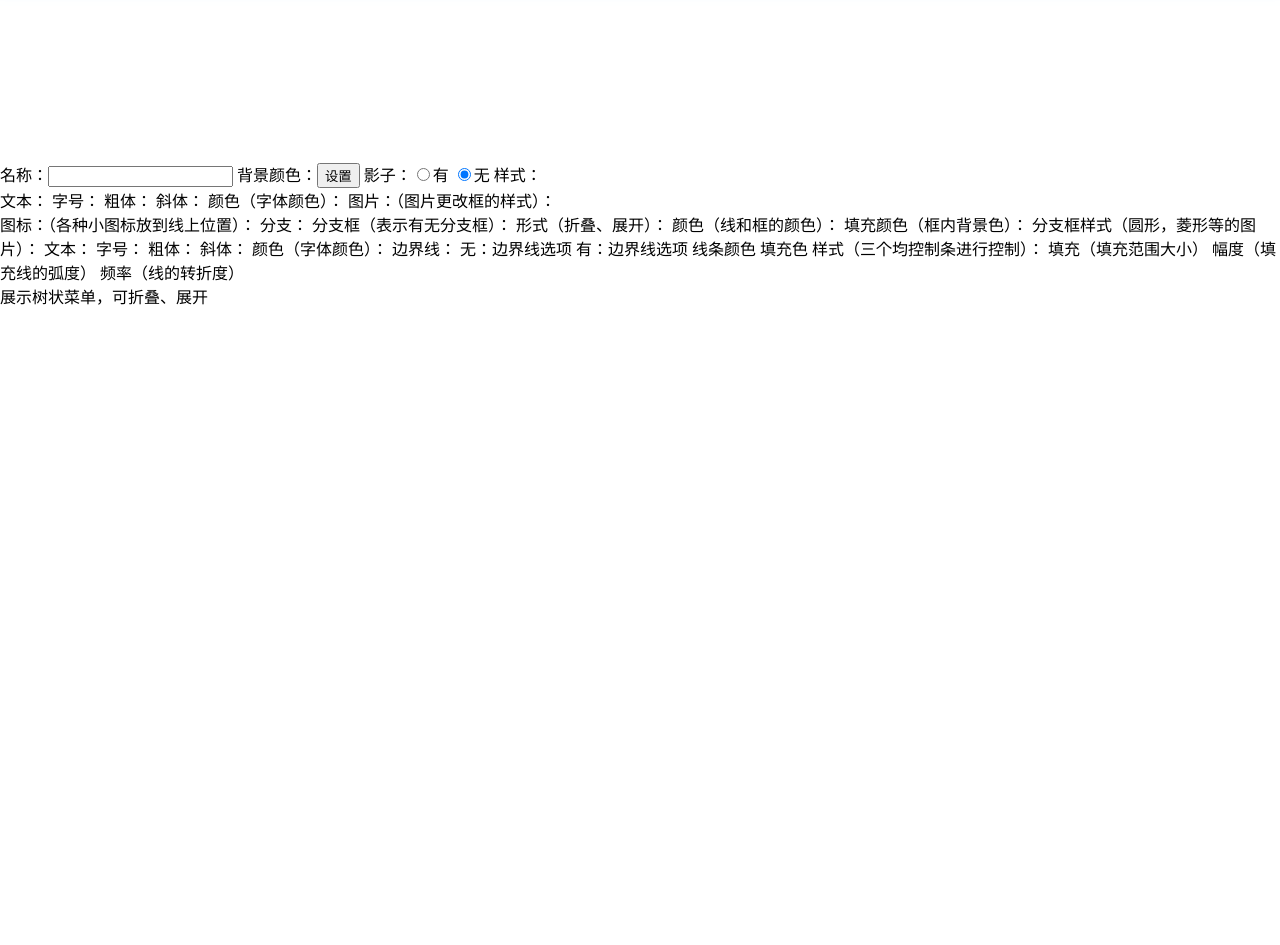
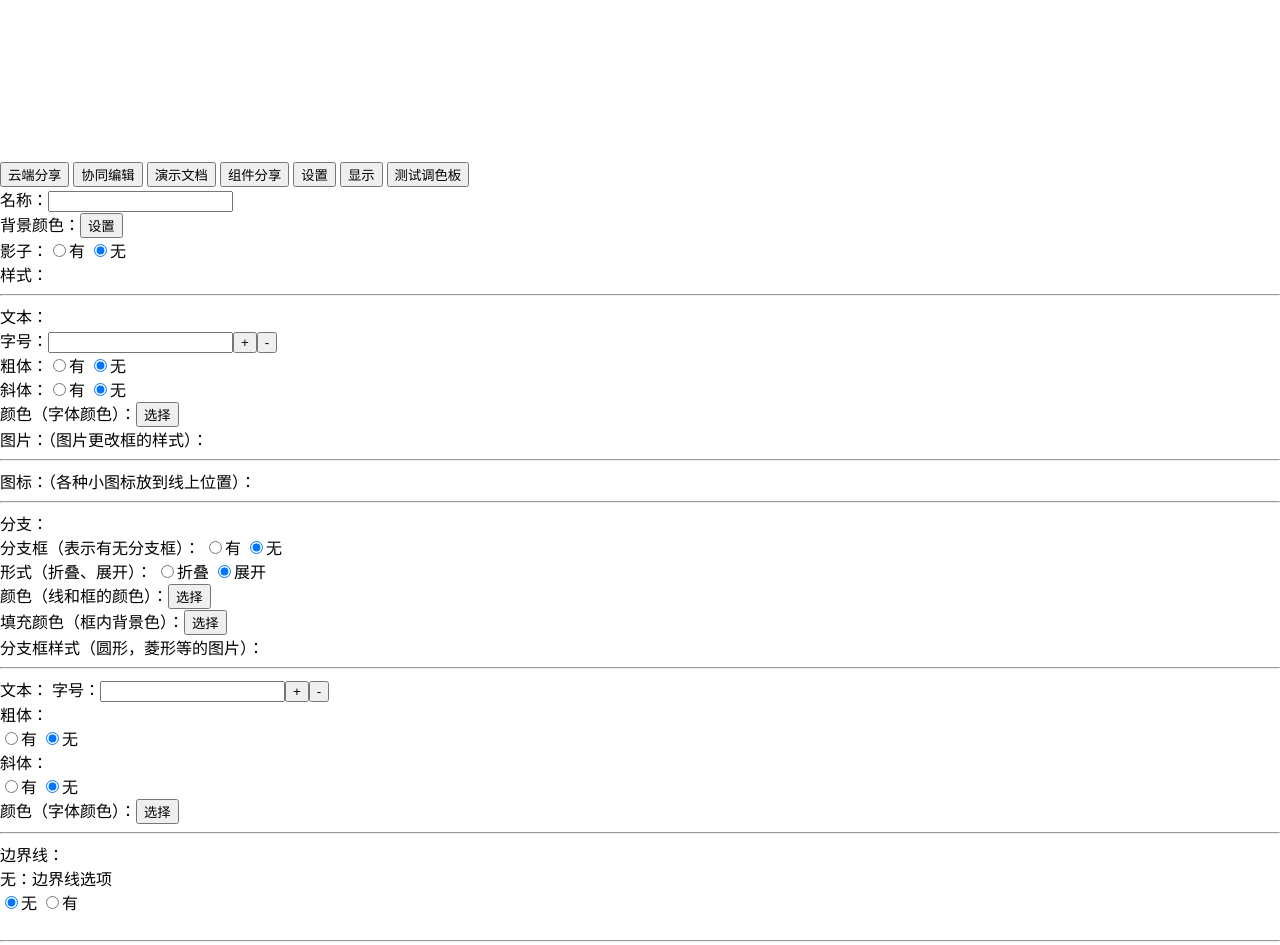
Before and after one commit to lejoying/ibrainstroms, a plain HTML site: page web/testfile/testcolor.html in a window 1280 px wide. Shown: the part 66-1011 px from the top of the page. Before the commit the page ends 800 px from the top, so only its background shows below. Drawn offline with Linux system fonts and the light colour scheme.

Commit message:
1.2update

```diff
--- a/web/static/js/mousedrag.js
+++ b/web/static/js/mousedrag.js
@@ -71,7 +71,7 @@ $(document).ready(function () {
 
     //展示树状菜单
     $(function(){
-        $("#btn_bianli").click(function(){
+        $("#menu").click(function(){
             var showlist=$("<ul></ul>");
             showall(menulist.menulist,showlist);
             $("#div_menu").append(showlist);
--- a/web/testfile/color.js
+++ b/web/testfile/color.js
@@ -1,31 +1,35 @@
 $(document).ready(function() {
     ShowColorControl("test");
+});
 //绑定控件 调用此函数实现调用调色板
 function ShowColorControl(controlId)
 {
     $("#" + controlId).bind("click", OnDocumentClick);
 }
 //<div id="colorpanel" style="position:absolute;display:none;width:253px;height:177px;"></div> 在页面中加载此HTML
-    var ColorHex = new Array('00', '33', '66', '99', 'CC', 'FF');
-    var SpColorHex = new Array('FF0000', '00FF00', '0000FF', 'FFFF00', '00FFFF', 'FF00FF');
-    var current = null;
+var ColorHex = new Array('00', '33', '66', '99', 'CC', 'FF')
+var SpColorHex = new Array('FF0000', '00FF00', '0000FF', 'FFFF00', '00FFFF', 'FF00FF')
+var current = null
 
 //初始化调色板
 function initPanel() {
-        var colorTable = '';
-        for (var i = 0; i < 2; i++) {
-            for (var j = 0; j < 6; j++) {
+    var colorTable = ''
+    for (i = 0; i < 2; i++) {
+        for (j = 0; j < 6; j++) {
             colorTable = colorTable + '<tr style="height:12px;">'
             colorTable = colorTable + '<td  style="width=11px;height:12px;background-color:#000000">'
+
             if (i == 0) {
                 colorTable = colorTable + '<td style="width=11px;height:12px;background-color:#' + ColorHex[j] + ColorHex[j] + ColorHex[j] + '">'
             }
             else {
                 colorTable = colorTable + '<td style="width=11px;height:12px;background-color:#' + SpColorHex[j] + '">'
             }
+
+
             colorTable = colorTable + '<td style="width=11px;height:12px;background-color:#000000">'
-                for (var k = 0; k < 3; k++) {
-                    for (var l = 0; l < 6; l++) {
+            for (k = 0; k < 3; k++) {
+                for (l = 0; l < 6; l++) {
                     colorTable = colorTable + '<td style="width=11px;height:12px;background-color:#' + ColorHex[k + i * 3] + ColorHex[l] + ColorHex[j] + '">'
                 }
             }
@@ -88,7 +92,9 @@ $(document).ready(function() {
 }
 
 var targetElement = null;
+
 function OnDocumentClick(event) {
+
     var e = $.event.fix(event);
     var srcElement = e.target;
 //    if (srcElement.alt == "clrDlg") {
@@ -96,6 +102,7 @@ $(document).ready(function() {
     DisplayClrDlg(true, e);
 //    }
 //    else {
+
 //        while (srcElement && srcElement.id != "colorpanel") {
 //            srcElement = srcElement.parentElement;
 //        }
@@ -135,7 +142,6 @@ $(document).ready(function() {
 $(document).ready(function() {
     initPanel();
 });
-
 //RGB转十六进制颜色值
 function zero_fill_hex(num, digits) {
     var s = num.toString(16);
@@ -151,6 +157,5 @@ $(document).ready(function() {
     var ds = rgb.split(/\D+/);
     var decimal = Number(ds[1]) * 65536 + Number(ds[2]) * 256 + Number(ds[3]);
     return "#" + zero_fill_hex(decimal, 6);
+
 }
-
-});
--- a/web/testfile/testcolor.html
+++ b/web/testfile/testcolor.html
@@ -1,29 +1,11 @@
 <!DOCTYPE html>
 <html>
 <head>
-    <link rel="stylesheet" href="\static\css\index.css">
-    <!--<SCRIPT language=javascript type=text/javascript>
-        function changeBGcolor1(whattoselect1){
-            var color3=ColorPanel1.ChooseColorDlg();
-            textAout1.style.backgroundColor=color3;
-        }
-        function changeFcolor1(whatFtosel1){
-            var color4=ColorPanel1.ChooseColorDlg();
-            textAout1.style.color=color4;
-        }
-    </SCRIPT>-->
+    <link rel="stylesheet" href="..\static\css\index.css">
 </head>
 <body>
 <header class="hide1">
-    <img class="logo" src="static/images/images_logo.png" />
-    <div>
-    <input type="button" value="云端分享" >
-    <input type="button" value="协同编辑" >
-    <input type="button" value="演示文档" >
-    <input type="button" value="组件分享" >
-    <input type="button" value="设置" >
-    <input type="button" value="显示" >
-    </div>
+    <img class="logo" src="../static/images/images_logo.png" />
     <!--<div class="title">-->
         <!--奇思妙想-->
     <!--</div>-->
@@ -33,11 +15,8 @@
         Your browser does not support the HTML5 canvas tag.
     </canvas>
 </div>
-    　　<div id="colorpanel"style="position:absolute;display:none;width:253px;height:177px;">
-    <input type="button" id="test" value="测试调色板">
-    </div>
-<script src="\testfile\color.js"></script>
-<script src="..\static\js\jquery.min.js"></script>
+<script src="../testfile/color.js"></script>
+<script src="../static/js/jquery.min.js"></script>
 
 <!--
 <script src="\static\js\Box2dWeb-2.1.a.3.js"></script>
@@ -52,50 +31,82 @@
 <script src="\static\js\index.js"></script>
 <script src="\static\js\mapdata.js"></script>
 -->
+<div>
+    <input type="button" value="云端分享" >
+    <input type="button" value="协同编辑" >
+    <input type="button" value="演示文档" >
+    <input type="button" value="组件分享" >
+    <input type="button" value="设置" >
+    <input type="button" value="显示" >
+    <input type="button" id="test" value="测试调色板">
+</div>
 <!--设置按钮（没有选择任何节点）-->
-<div>
-名称：<input type="text" id="file_name">
-背景颜色：<input type="button" id="background_color"value="设置">
+<div class="setting_file" >
+名称：<input type="text" id="file_name"><br>
+背景颜色：<input type="button" id="background_color"value="设置"><br>
 影子：<input type="radio"name="select" value="with">有
-      <input type="radio" name="select" value="without" checked="checked">无
-样式：
+      <input type="radio" name="select" value="without" checked="checked">无<br>
+样式：<br>
 </div>
+<hr>
 <!--设置（选择根节点）-->
-<div>
+<div class="setting_parentNode">
+文本：<br>
+    字号：<input type="text"id="word_size"><button>+</button><button>-</button><br>
+    粗体：<input type="radio"name="bold" value="with">有
+    <input type="radio" name="bold" value="without" checked="checked">无<br>
+    斜体：<input type="radio"name="italics" value="with">有
+    <input type="radio" name="italics" value="without" checked="checked">无<br>
+    颜色（字体颜色）：<input type="button" id="color" value="选择"><br>
+图片：（图片更改框的样式）：<br>
+</div>
+<hr>
+<!--设置（选择子节点）-->
+<div class="setting_childNode">
+图标：（各种小图标放到线上位置）：<br>
+    <hr>
+分支：<br>
+    分支框（表示有无分支框）：
+    <input type="radio"name="bobranch_box" value="with">有
+    <input type="radio" name="bobranch_box" value="without" checked="checked">无<br>
+    形式（折叠、展开）：
+    <input type="radio"name="shape" value="with">折叠
+    <input type="radio" name="shape" value="without" checked="checked">展开<br>
+    颜色（线和框的颜色）：<input type="button" id="color1" value="选择"><br>
+    填充颜色（框内背景色）：<input type="button" id="color2" value="选择"><br>
+    分支框样式（圆形，菱形等的图片）：<br>
+    <hr>
 文本：
-    字号：
-    粗体：
-    斜体：
-    颜色（字体颜色）：
-图片：（图片更改框的样式）：
+    字号：<input type="text"id="word_size1"><button>+</button><button>-</button><br>
+    粗体：<br>
+    <input type="radio"name="bold1" value="with">有
+    <input type="radio" name="bold1" value="without" checked="checked">无<br>
+    斜体：<br>
+    <input type="radio"name="italics1" value="with">有
+    <input type="radio" name="italics1" value="without" checked="checked">无<br>
+    颜色（字体颜色）：<input type="button" id="color3" value="选择"><br>
+    <hr>
+边界线：<br>
+    无：边界线选项<br>
+    <input type="radio" name="border" value="without" checked="checked">无
+    <input type="radio"name="border" value="with">有<br>
+    <br>
+    <hr>
+    有：边界线选项<br>
+    <input type="radio" name="border1" value="without">无
+    <input type="radio"name="border1" value="with"  checked="checked">有<br>
+        线条颜色:<input type="button" id="color4" value="选择"><br>
+        填充色:<input type="button" id="color5" value="选择"><br>
+        样式（三个均控制条进行控制）：<br>
+            填充（填充范围大小）<br>
+            幅度（填充线的弧度）<br>
+            频率（线的转折度）<br>
 </div>
-<!--设置（选择子节点）-->
-<div>
-图标：（各种小图标放到线上位置）：
-分支：
-    分支框（表示有无分支框）：
-    形式（折叠、展开）：
-    颜色（线和框的颜色）：
-    填充颜色（框内背景色）：
-    分支框样式（圆形，菱形等的图片）：
-文本：
-    字号：
-    粗体：
-    斜体：
-    颜色（字体颜色）：
-边界线：
-    无：边界线选项
-    有：边界线选项
-        线条颜色
-        填充色
-        样式（三个均控制条进行控制）：
-            填充（填充范围大小）
-            幅度（填充线的弧度）
-            频率（线的转折度）
-</div>
-<!--展示-->
-<div>
-    展示树状菜单，可折叠、展开
+<hr>
+<!--展示菜单-->
+<div class="menu">
+    展示树状菜单，可折叠、展开<br>
+    <input type="button" id="menu" value="菜单">
 </div>
 </body>
 </html>
```
Also changed, not shown: web/dynamic_demo.html (+4 -3 lines), web/static/js/mapdata.js (+18 -0 lines), web/testfile/wordsize.html (+11 -11 lines). Lines whose indentation alone changed are shown as unchanged.
